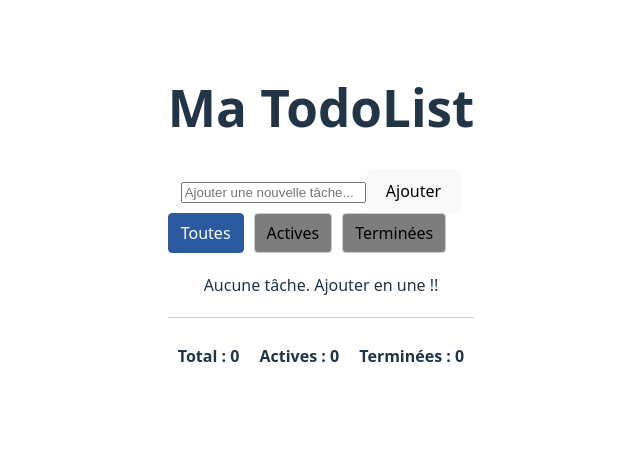
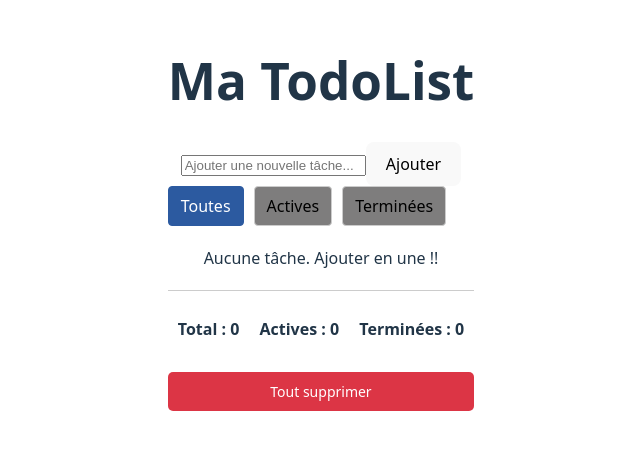
Before and after one commit to flaviemichel-laplateforme/todolist, a React (Vite) app: page / in a window 1280 px wide. Shown: the part 186-636 px from the top of the page, without its empty margins (319-959 px from the left). Built offline with nearby package versions, Linux system fonts and the light colour scheme.

Commit message:
feat: ajouter la gestion de la suppression de toutes les tâches avec le composant DeleteButton

```diff
--- a/src/App.jsx
+++ b/src/App.jsx
@@ -1,14 +1,26 @@
-import { useState } from 'react';
+import { useState, useEffect } from 'react';
 
 import './App.css';
+
 import TodoForm from './components/TodoForm';
 import TodoList from './components/TodoList';
 import TodoFilter from './components/TodoFilter';
+import DeleteButton from './components/DeleteButton';
 
 
 function App() {
-  const [todos, setTodos] = useState([]);
+  const [todos, setTodos] = useState(() => {
+    const sauvegardes = localStorage.getItem('todos');
+    return sauvegardes ? JSON.parse(sauvegardes) : [];
+  });
+
   const [filtre, setFiltre] = useState('toutes');
+
+  useEffect(() => {
+    localStorage.setItem('todos', JSON.stringify(todos));
+  }, [todos]);
+
+
 
   const ajouterTodo = (text) => {
 
@@ -39,7 +51,13 @@ function App() {
     setTodos(nouvelleListe);
   };
 
-  const getTodosFIltres = () => {
+  const toutSupprimer = () => {
+    if (window.confirm("Voulez-vous vraiment supprimer toutes les tâches?")) {
+      setTodos([]);
+    }
+  };
+
+  const getTodosFiltres = () => {
     switch (filtre) {
       case 'actives':
         return todos.filter(t => !t.completed);//Garde celle non terminées
@@ -65,7 +83,7 @@ function App() {
       />
 
       <TodoList
-        todos={getTodosFIltres()}
+        todos={getTodosFiltres()}
         onToggle={toggleTodo}
         onSupprimer={supprimerTodo}
       />
@@ -75,6 +93,8 @@ function App() {
         <p>Actives : {nombresActives} </p>
         <p>Terminées : {nombresTerminees} </p>
       </div>
+
+      <DeleteButton onClick={toutSupprimer} />
     </div>
   );
 
--- /dev/null
+++ b/src/components/DeleteButton.css
@@ -0,0 +1,20 @@
+/* src/components/DeleteButton.css */
+.btn-delete-all {
+    margin-top: 15px;
+    background-color: #dc3545;
+    /* Rouge standard */
+    color: white;
+    border: none;
+    padding: 10px 20px;
+    border-radius: 5px;
+    cursor: pointer;
+    font-size: 14px;
+    transition: background-color 0.2s;
+    width: 100%;
+    /* Prend toute la largeur ou adaptable selon tes goûts */
+}
+
+.btn-delete-all:hover {
+    background-color: #c82333;
+    /* Rouge un peu plus foncé au survol */
+}
--- /dev/null
+++ b/src/components/DeleteButton.jsx
@@ -0,0 +1,15 @@
+import React from "react";
+import './DeleteButton.css';
+
+function DeleteButton({ onClick }) {
+    return (
+        <button
+            className="btn-delete-all"
+            onClick={onClick}
+        >
+            Tout supprimer
+        </button>
+    );
+}
+
+export default DeleteButton;
```
